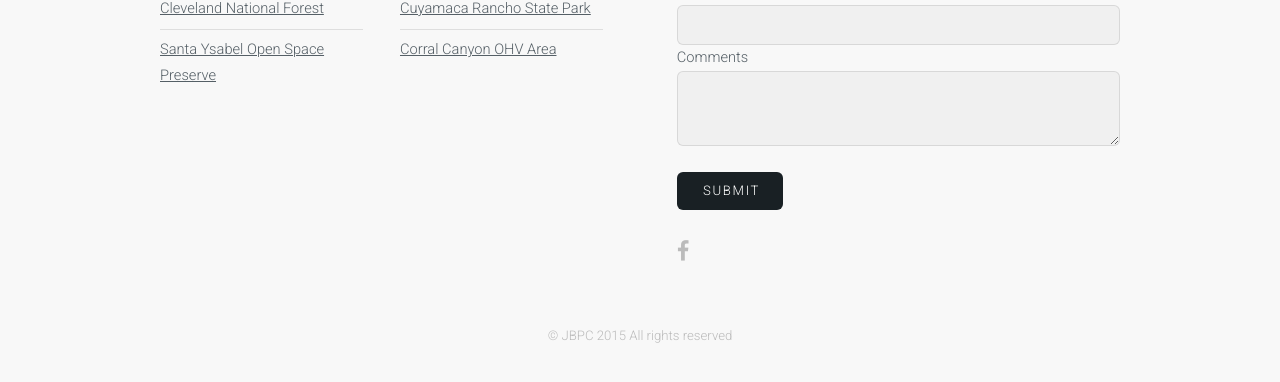
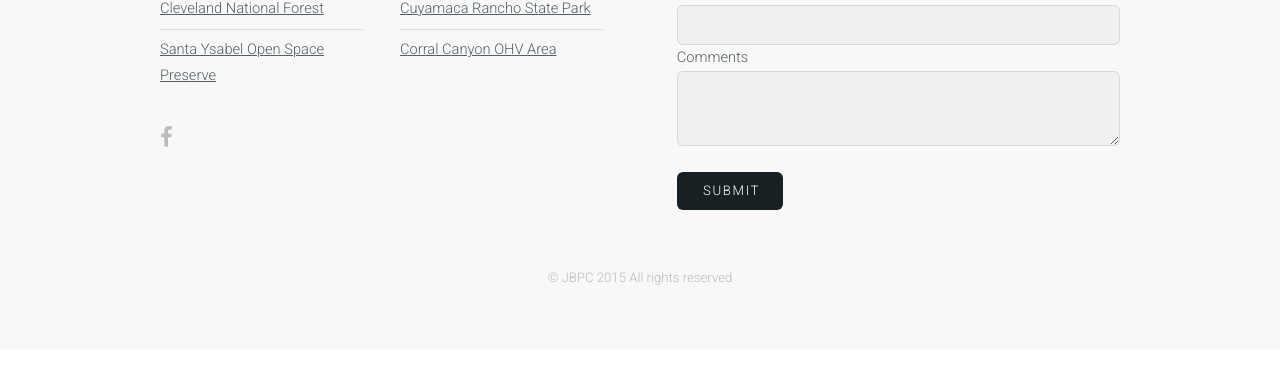
Before and after one commit to Nkawu/jbpc, a Jekyll site: the page built from downloads.html, in a window 1280 px wide and 900 px high, scrolled down 628 px. Shown: the part 492-874 px from the top of the window. Built offline with Jekyll 4.4.1, drawn with Linux system fonts in a browser that asks for light colours; after the commit the page ends 1470 px from its top, so only the background shows below that.

Commit message:
Moved social div

```diff
--- a/_includes/footer.html
+++ b/_includes/footer.html
@@ -25,6 +25,13 @@
                         </ul>
                     </div>
                 </div>
+                <ul class="icons">
+                    <!-- <li><a href="#" class="icon fa-twitter"><span class="label">Twitter</span></a></li> -->
+                    <li><a href="https://www.facebook.com/groups/1618140971756406/" class="icon fa-facebook"><span class="label">Facebook</span></a></li>
+                    <!-- <li><a href="#" class="icon fa-instagram"><span class="label">Instagram</span></a></li>
+                    <li><a href="#" class="icon fa-linkedin"><span class="label">LinkedIn</span></a></li>
+                    <li><a href="#" class="icon fa-pinterest"><span class="label">Pinterest</span></a></li> -->
+                </ul>
             </div>
             <div class="6u">
                 <h3>Contact Us</h3>
@@ -38,14 +45,6 @@
                     <input type="submit" value="Submit" />
                 </form>
                 <iframe name="hidden_iframe" id="hidden_iframe" style="display:none;" onload="if(submitted) {};"></iframe>
-
-                <ul class="icons">
-                    <!-- <li><a href="#" class="icon fa-twitter"><span class="label">Twitter</span></a></li> -->
-                    <li><a href="https://www.facebook.com/groups/1618140971756406/" class="icon fa-facebook"><span class="label">Facebook</span></a></li>
-                    <!-- <li><a href="#" class="icon fa-instagram"><span class="label">Instagram</span></a></li>
-                    <li><a href="#" class="icon fa-linkedin"><span class="label">LinkedIn</span></a></li>
-                    <li><a href="#" class="icon fa-pinterest"><span class="label">Pinterest</span></a></li> -->
-                </ul>
             </div>
         </div>
         <ul class="copyright">
```
